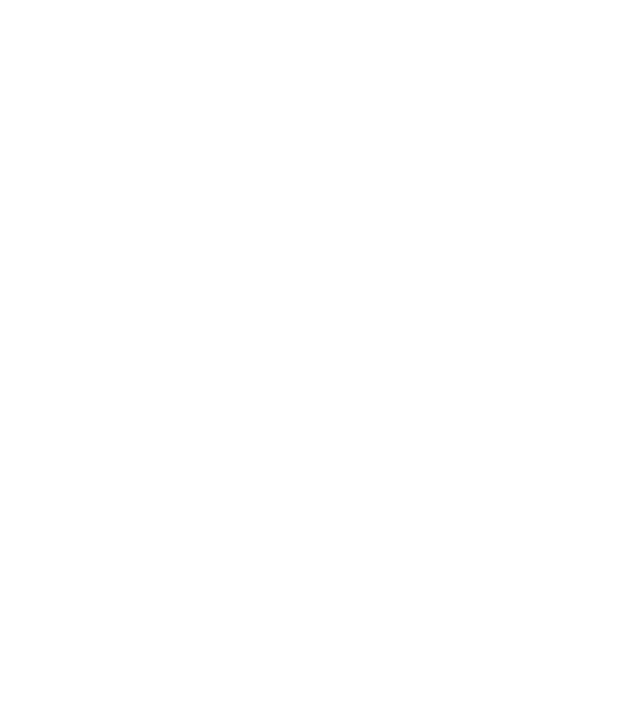
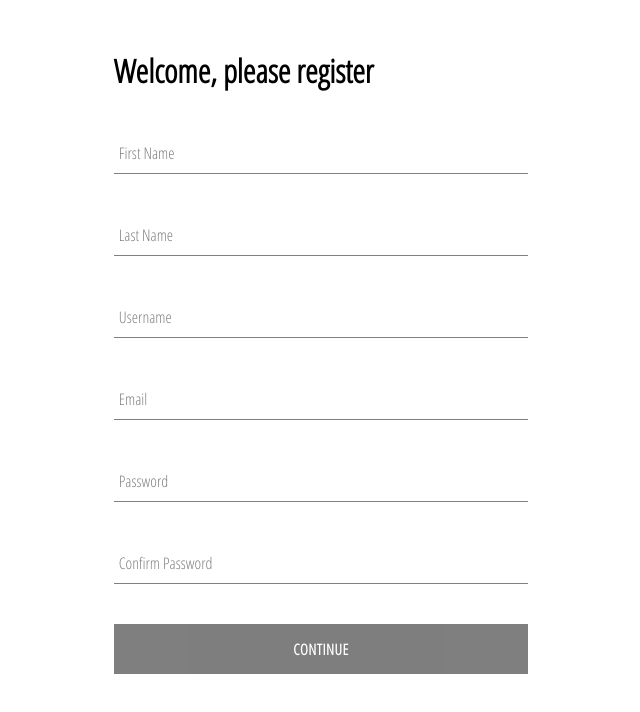
Before and after one commit to bsl333/seer-sign-up-client, a React (Create React App) app: page /signup in a window 1280 px wide. Shown: the top 712 px of the page, without its empty margins (319-959 px from the left). Built offline with nearby package versions, Linux system fonts and the light colour scheme.

Commit message:
rename homePage to SignUpPage, route user to verify page.

```diff
--- a/src/App.jsx
+++ b/src/App.jsx
@@ -1,13 +1,21 @@
 import React from 'react';
-import { Route } from 'react-router-dom';
-import HomePage from './pages/HomePage/HomePage';
+import { Route, Redirect, Switch } from 'react-router-dom';
+import HomePage from './pages/SignUpPage/SignUpPage';
 
 import './App.scss';
 
 function App() {
   return (
     <div className="container">
-      <Route exact path="/" component={HomePage} />
+      <Switch>
+        <Route path="/signup" component={HomePage} />
+        <Route
+          path="/"
+          render={() => {
+            return <Redirect to="/signup" />;
+          }}
+        />
+      </Switch>
     </div>
   );
 }
--- a/src/components/SignUp/SignUp.jsx
+++ b/src/components/SignUp/SignUp.jsx
@@ -1,6 +1,7 @@
 import React from 'react';
 import { connect } from 'react-redux';
 import { createStructuredSelector } from 'reselect';
+import { withRouter } from 'react-router-dom';
 
 import FormInput from '../FormInput/FormInput';
 import CustomButton from '../CustomButton/CustomButton';
@@ -18,7 +19,9 @@ class SignUp extends React.Component {
   };
 
   handleSubmit = e => {
-    e && e.preventDefault();
+    e.preventDefault();
+    const { match, history } = this.props;
+    history.push(`${match.path}/verify`);
   };
 
   renderError = (password, confirmPassword) => {
@@ -117,4 +120,4 @@ const mapStateToProps = createStructuredSelector({
   formFields: selectUserSignUpFields
 });
 
-export default connect(mapStateToProps, mapDisptachToProps)(SignUp);
+export default withRouter(connect(mapStateToProps, mapDisptachToProps)(SignUp));
--- a/src/pages/HomePage/HomePage.jsx
+++ /dev/null
@@ -1,14 +0,0 @@
-import React from 'react';
-import SignUp from '../../components/SignUp/SignUp';
-
-import './HomePage.scss';
-
-function HomePage() {
-  return (
-    <div className="home-page">
-      <SignUp />
-    </div>
-  );
-}
-
-export default HomePage;
--- /dev/null
+++ b/src/pages/SignUpPage/SignUpPage.jsx
@@ -0,0 +1,22 @@
+import React from 'react';
+import SignUp from '../../components/SignUp/SignUp';
+import { Route } from 'react-router-dom';
+
+import './SignUpPage.scss';
+import SignUpVerification from '../../components/SignUp/Verification/Verification';
+
+function HomePage({ match }) {
+  return (
+    <div className="sign-up-page">
+      <Route exact path={`${match.path}`} component={SignUp} />
+      <Route
+        exact
+        path={`${match.path}/verify`}
+        component={SignUpVerification}
+      />
+      {/* <SignUp /> */}
+    </div>
+  );
+}
+
+export default HomePage;
--- a/src/pages/HomePage/HomePage.scss
+++ b/src/pages/SignUpPage/SignUpPage.scss
@@ -1,4 +1,4 @@
-.home-page {
+.sign-up-page {
   display: flex;
   align-items: center;
   justify-content: center;
```
